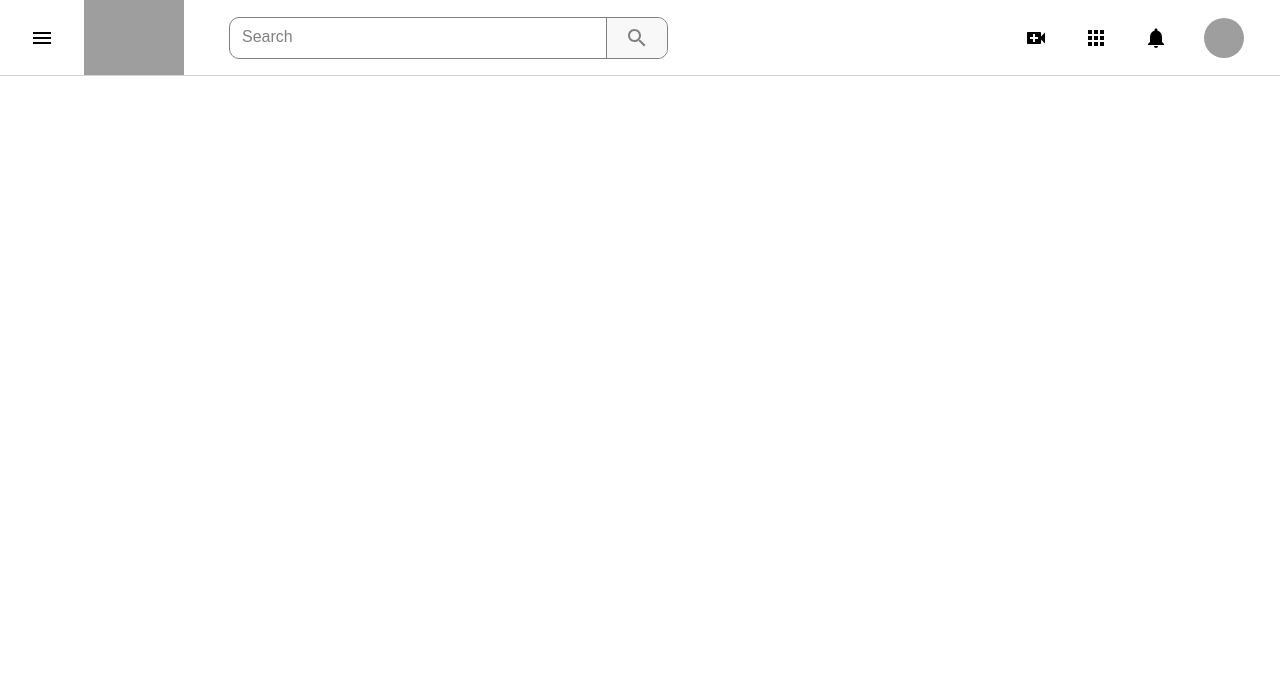
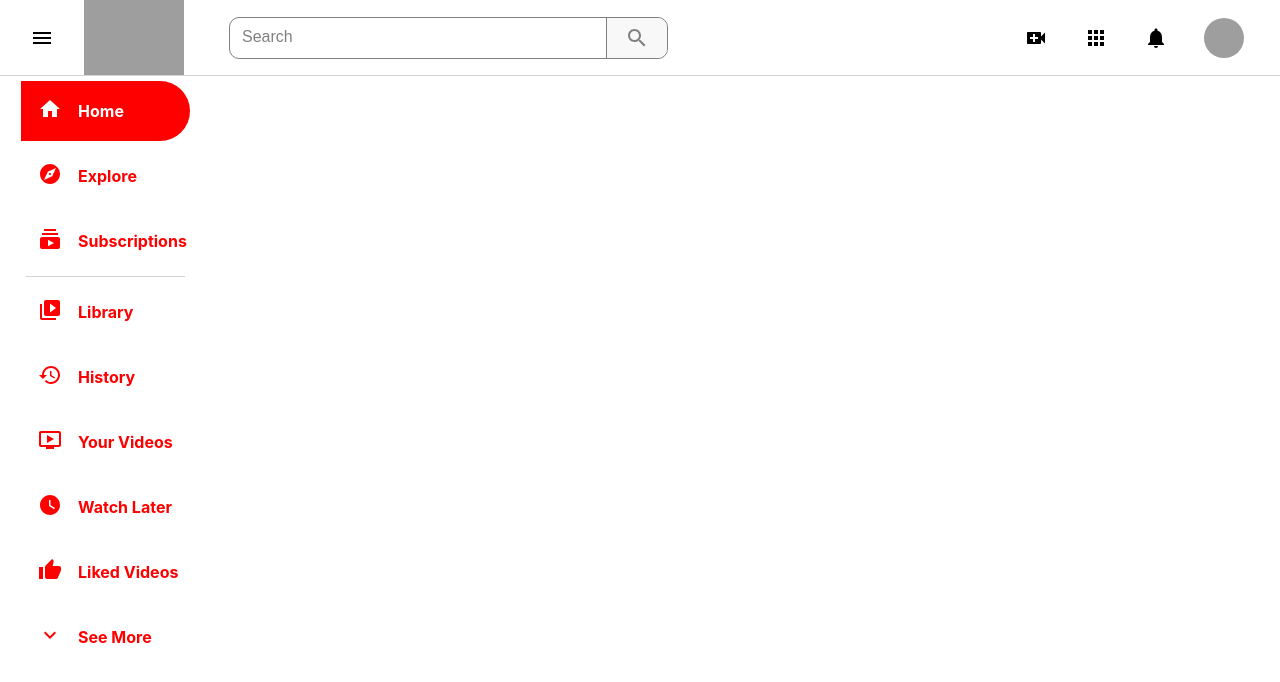
Before and after one commit to chandran-jr/Streamie, a React (Create React App) app: page /search/1 in a window 1280 px wide. Shown: the top 682 px of the page. Built offline with nearby package versions, Linux system fonts and the light colour scheme; grey boxes are pictures that could not be loaded.

Commit message:
Add files via upload

```diff
--- a/src/App.js
+++ b/src/App.js
@@ -7,6 +7,7 @@
   Switch,
   Route
 } from "react-router-dom";
+import SearchPage from './SearchPage';
 
 
 function App() {
@@ -20,7 +21,10 @@
           <Switch>
 
              <Route path="/search/:searchTerm">
-
+             <div className="app__Container">
+                <Sidebar/>
+                <SearchPage/>
+                </div>
               </Route>
 
               <Route path="/">
--- /dev/null
+++ b/src/SearchPage.css
@@ -0,0 +1,3 @@
+.searchpage{
+    flex: 0.835;
+}
--- /dev/null
+++ b/src/SearchPage.js
@@ -0,0 +1,12 @@
+import React from 'react';
+import './SearchPage.css'
+
+function SearchPage() {
+    return (
+        <div className="searchpage">
+
+        </div>
+    )
+}
+
+export default SearchPage
--- a/src/Videos.css
+++ b/src/Videos.css
@@ -1,5 +1,5 @@
 .videos{
-    flex: 0.80;
+    flex: 0.835;
 }
 
 .videos__VideoTopics{
```
Also changed, not shown: src/Header.js (line endings or trailing spaces).
